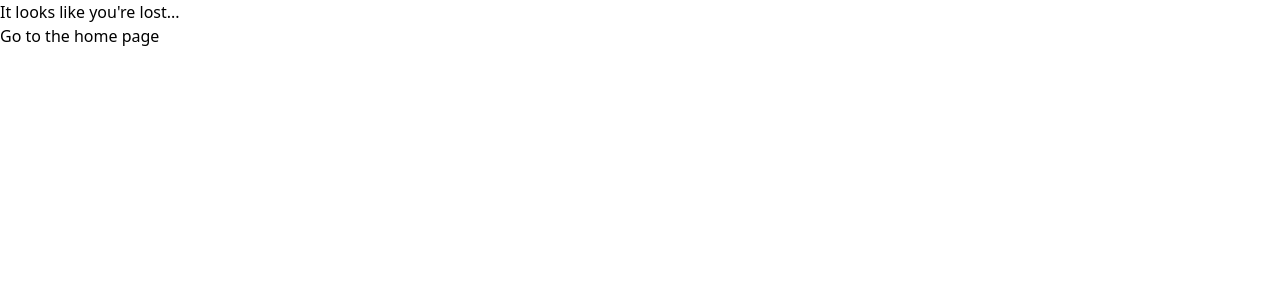
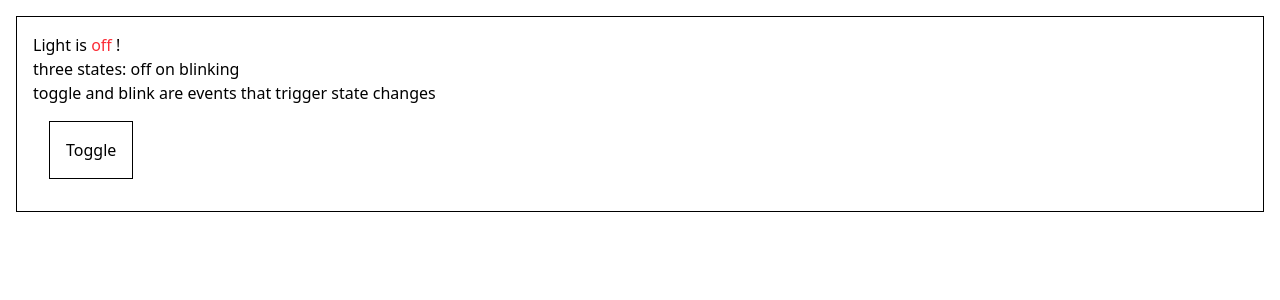
Before and after one commit to yanggeorge/viteproject, a React (Vite) app: page /TestStateMachine in a window 1280 px wide. Shown: the top 300 px of the page. Built offline with nearby package versions, Linux system fonts and the light colour scheme.

Commit message:
StateMachine & useReducer

```diff
--- a/src/App.tsx
+++ b/src/App.tsx
@@ -10,6 +10,7 @@ import TestForm from './pages/examples/TestForm';
 import TestComposeRefs from './pages/radix/TestComposeRefs';
 import TestSlot from './pages/radix/TestSlot';
 import TestPrimitive from './pages/radix/TestPrimitive';
+import TestStateMachine from './pages/radix/TestStateMachine';
 
 function Home() {
   return (
@@ -45,6 +46,9 @@ function Home() {
         <li>
           <Link to="/TestPrimitive">TestPrimitive</Link>
         </li>
+        <li>
+          <Link to="/TestStateMachine">TestStateMachine</Link>
+        </li>
       </ul>
     </div>
   );
@@ -62,6 +66,7 @@ const routes: RouteObject[] = [
   { path: '/TestComposeRefs', element: <TestComposeRefs /> },
   { path: '/TestSlot', element: <TestSlot /> },
   { path: '/TestPrimitive', element: <TestPrimitive /> },
+  { path: '/TestStateMachine', element: <TestStateMachine /> },
   { path: '*', element: <NoMatch /> },
 ];
 
--- /dev/null
+++ b/src/pages/radix/TestStateMachine.tsx
@@ -0,0 +1,64 @@
+import React from 'react';
+
+type Machine<S> = { [k: string]: { [k: string]: S } };
+type MachineState<T> = keyof T;
+type MachineEvent<T> = keyof UnionToIntersection<T[keyof T]>;
+
+// 🤯 https://fettblog.eu/typescript-union-to-intersection/
+type UnionToIntersection<T> = (T extends any ? (x: T) => any : never) extends (x: infer R) => any ? R : never;
+
+function useStateMachine<M>(initialState: MachineState<M>, machine: M & Machine<MachineState<M>>) {
+  return React.useReducer((state: MachineState<M>, event: MachineEvent<M>): MachineState<M> => {
+    const nextState = (machine[state] as any)[event];
+    return nextState ?? state;
+  }, initialState);
+}
+
+type LightMachine = {
+  off: {
+    toggle: 'on';
+  };
+  on: {
+    toggle: 'off';
+    blink: 'blinking';
+  };
+  blinking: {
+    toggle: 'off';
+    blink: 'on';
+  };
+};
+
+function LightSwitch() {
+  const [state, dispatch] = useStateMachine<LightMachine>('off', {
+    off: { toggle: 'on' },
+    on: { toggle: 'off', blink: 'blinking' },
+    blinking: { toggle: 'off', blink: 'on' },
+  });
+
+  return (
+    <div className="border p-4 m-4">
+      <p>
+        Light is <span className="text-red-500">{state}</span> !
+      </p>
+      <p>three states: off on blinking</p>
+      <p>toggle and blink are events that trigger state changes</p>
+      <button className="border p-4 m-4" onClick={() => dispatch('toggle')}>
+        Toggle
+      </button>
+      {state === 'on' ? (
+        <button className="border p-4 m-4" onClick={() => dispatch('blink')}>
+          Blink
+        </button>
+      ) : null}
+      {state === 'blinking' ? (
+        <button className="border p-4 m-4" onClick={() => dispatch('blink')}>
+          Stop Blinking
+        </button>
+      ) : null}
+    </div>
+  );
+}
+
+export default function TestStateMachine() {
+  return <LightSwitch />;
+}
```
